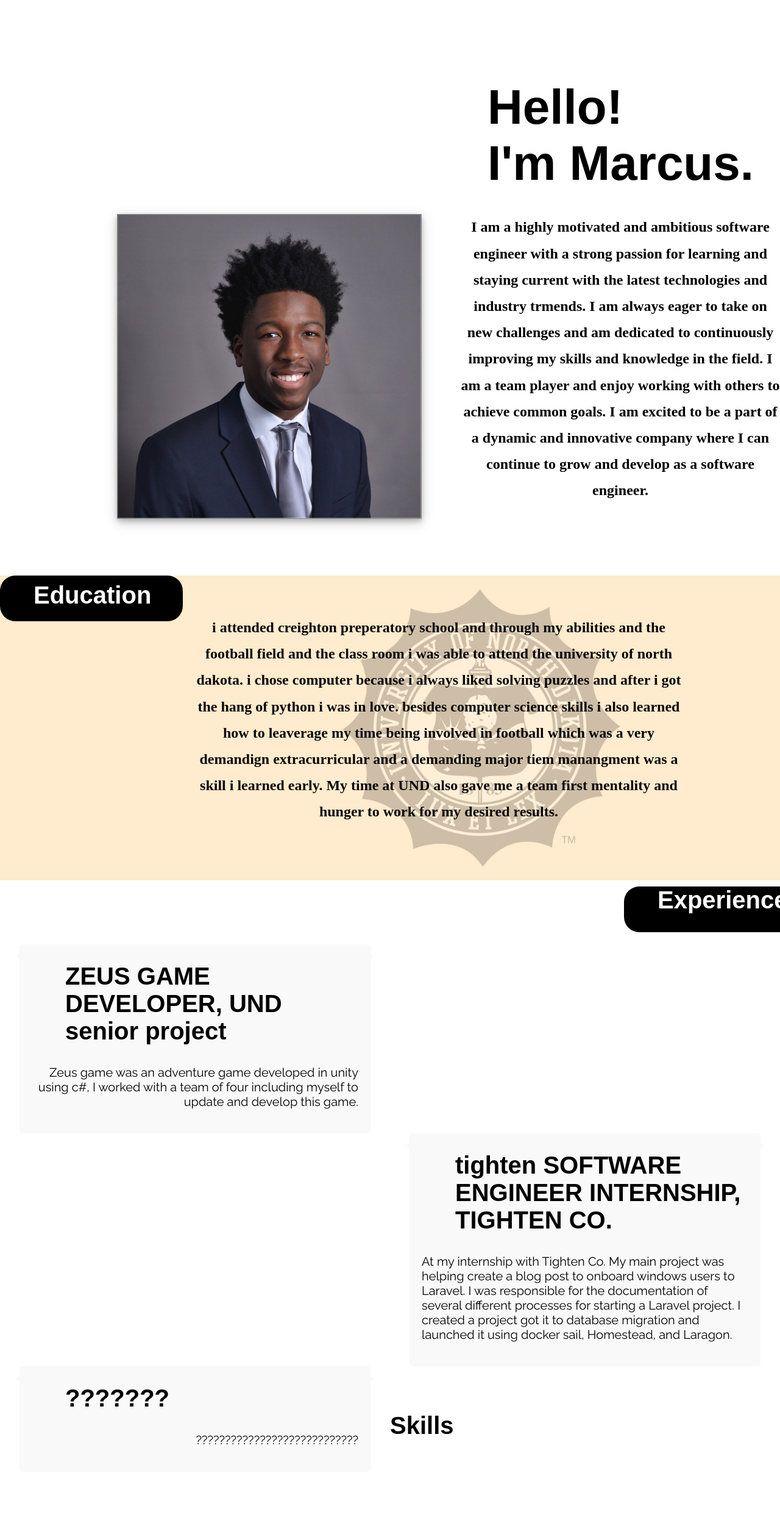
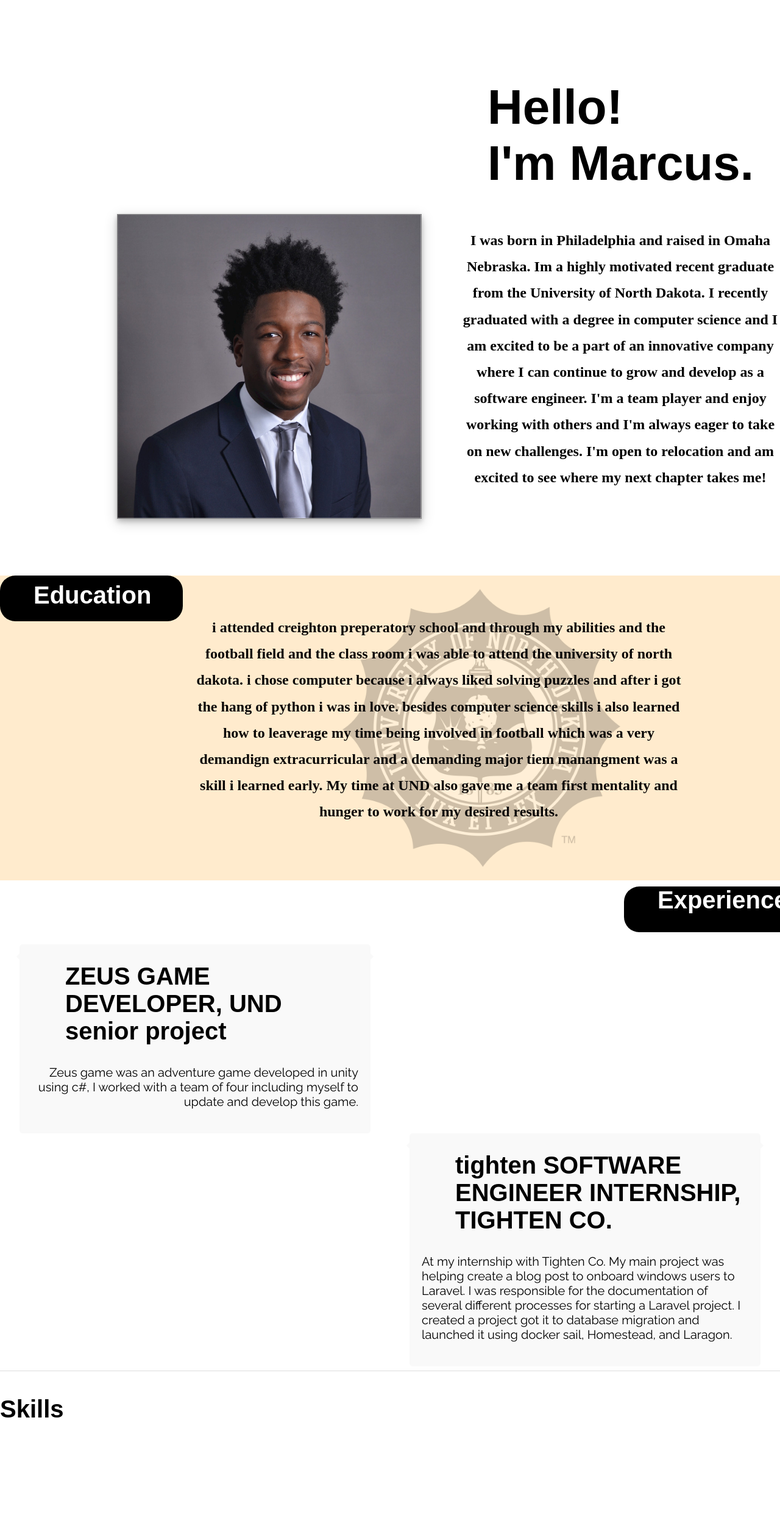
Before and after one commit to MVJtheMVP/personal-website, a plain HTML site: page index.html in a window 1280 px wide. Shown: the part 240-2761 px from the top of the page at 61% size. Drawn offline with Linux system fonts and the light colour scheme.

Commit message:
experience

```diff
--- a/index.html
+++ b/index.html
@@ -22,14 +22,14 @@
   I'm Marcus.</h1>
   <div id="about">
     <img src="propic.jpg" alt="profesional picture" class="linkpic">
-    <h3 class = "aboutdes">I am a highly motivated and ambitious software engineer with a strong
-      passion for learning and staying current with the latest technologies
-      and industry trmends. I am always
-      eager to take on new challenges and am dedicated to continuously improving my
-      skills and knowledge in the field.  I am a team player and enjoy
-      working with others to achieve common goals. I am excited to be a part of
-      a dynamic and innovative company where I can continue to grow and develop
-       as a software engineer. </h3>
+    <h3 class = "aboutdes">I was born in Philadelphia and raised in
+      Omaha Nebraska. Im a highly motivated recent graduate from the
+      University of North Dakota. I recently graduated with a degree
+      in computer science and I am excited to be a part of an innovative
+      company where I can continue to grow and develop as a software engineer.
+      I'm a team player and enjoy working with others and I'm always eager to
+      take on new challenges. I'm open to relocation and am excited to see
+       where my next chapter takes me! </h3>
   </div>
   <div class="education" id="education">
     <div class="edulabel" id="education label" >
@@ -66,17 +66,10 @@
             docker sail, Homestead, and Laragon.</p>
         </div>
       </div>
-      <div class="container left">
-        <div class="content">
-          <h2 style="color:black">???????</h2>
-          <p>????????????????????????????</p>
-        </div>
-      </div>
     </div>
   </div>
   <br>
-  <br>
-  <br>
+  <hr class="subtle-break">
   <div class="skills" id="skills">
     <h3 style="color:black">Skills</h3>
         <div class="content-body">
--- a/style.css
+++ b/style.css
@@ -319,3 +319,11 @@ h3{
   width: 75px;
   margin-left: 600px;
 }
+
+.subtle-break {
+  border: none;
+  border-top: 1px solid #ddd;
+  margin: 20px 0;
+  height: 1px;
+  background-color: #f2f2f2;
+}
```
